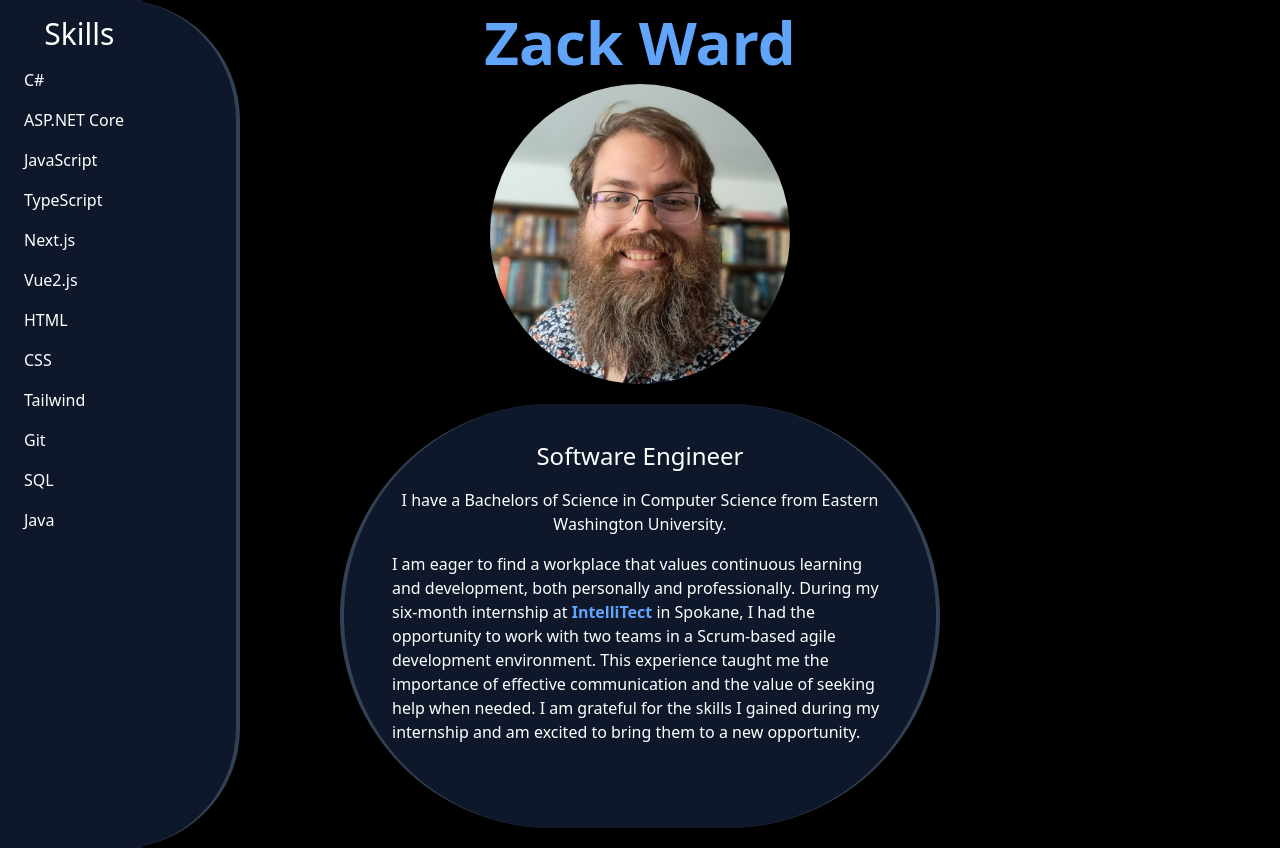
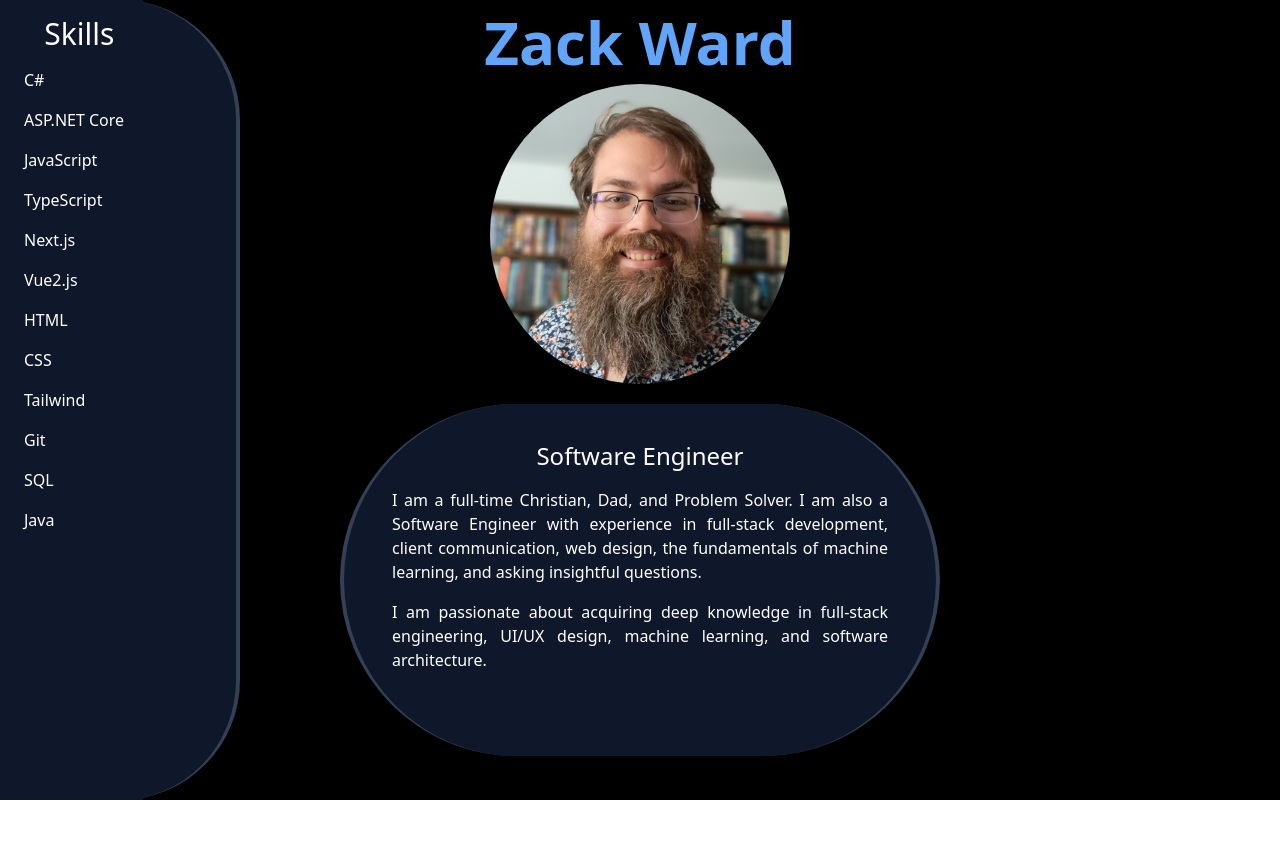
Before and after one commit to ZachariahWard/zack-wards-resume, a Next.js app: page / in a window 1280 px wide. After the commit the page ends 800 px from the top, so only its background shows below. Built offline with nearby package versions, Linux system fonts and the light colour scheme.

Commit message:
updated the blurb
simplified the text to explain who I am.

```diff
--- a/app/page.tsx
+++ b/app/page.tsx
@@ -10,7 +10,7 @@ export default function Home() {
       <div className="order-2 lg:order-1 grid grid-cols-12 col-start-1 lg:col-end-4 col-end-11 bg-slate-900 rounded-full mr-20 border-r-4 border-slate-700">
         <div className="bg-slate-900 flex-initial h-full lg:col-span-4 col-span-4 -mr-16 pl-4 py-2">
           <ListItems />
-        </div>{" "}
+        </div>
       </div>
       <div className="order-1 lg:order-2 lg:col-start-4 lg:col-end-10 col-span-full justify-center">
         <h1 className="text-center text-6xl font-bold text-blue-400 py-3">
@@ -26,26 +26,16 @@ export default function Home() {
         />
         <div className="col-start-2 col-end-5 justify-center bg-slate-900 rounded-full border-x-4 border-slate-700 px-12 py-9 m-5">
           <h2 className="text-center text-2xl mb-4 ">Software Engineer</h2>
-          <p className="text-center mb-4">
-            I have a Bachelors of Science in Computer Science from Eastern
-            Washington University.
+          <p className="flex-shrink w-auto text-justify mb-4">
+            I am a full-time Christian, Dad, and Problem Solver. I am also a
+            Software Engineer with experience in full-stack development, client
+            communication, web design, the fundamentals of machine learning, and
+            asking insightful questions.
           </p>
-          <p></p>
-          <p className="flex-shrink w-auto text-left mb-12">
-            I am eager to find a workplace that values continuous learning and
-            development, both personally and professionally. During my six-month
-            internship at{" "}
-            <Link
-              href="https://intellitect.com/"
-              className="font-semibold text-blue-400"
-            >
-              IntelliTect
-            </Link>{" "}
-            in Spokane, I had the opportunity to work with two teams in a
-            Scrum-based agile development environment. This experience taught me
-            the importance of effective communication and the value of seeking
-            help when needed. I am grateful for the skills I gained during my
-            internship and am excited to bring them to a new opportunity.
+          <p className="flex-shrink w-auto text-justify mb-12">
+            I am passionate about acquiring deep knowledge in full-stack
+            engineering, UI/UX design, machine learning, and software
+            architecture.
           </p>
         </div>
       </div>
```
